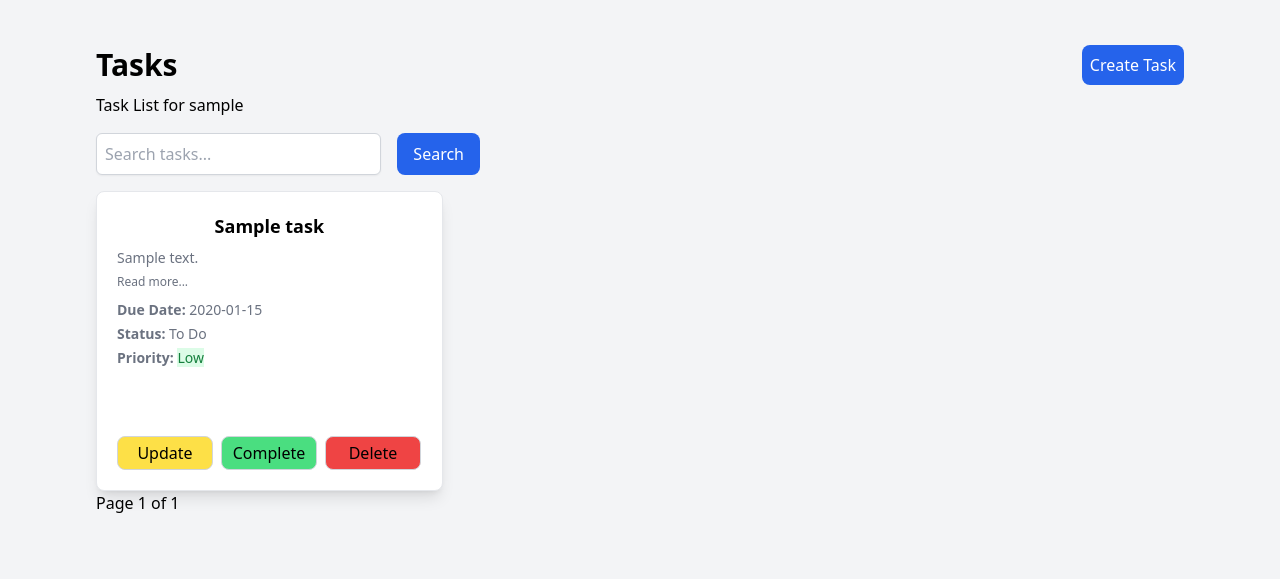
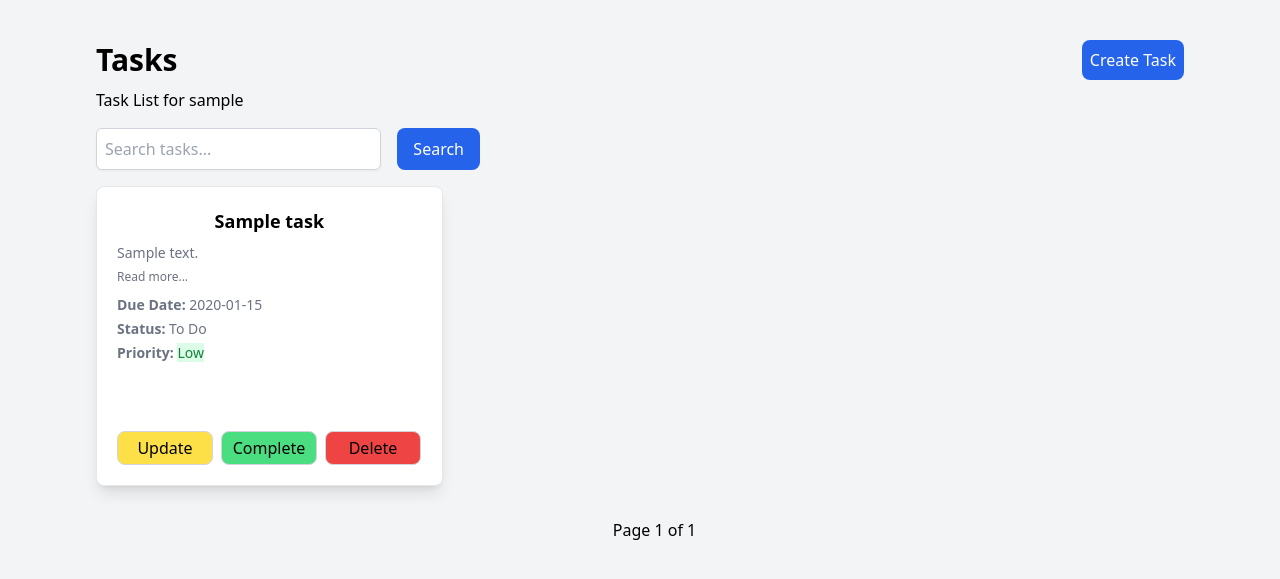
Before and after one commit to mpbe/TaskManager, a Flask app: page /tasks/ in a window 1280 px wide. Shown: the part 52-631 px from the top of the page. Run offline with Flask 3, Linux system fonts and the light colour scheme; a user stored in the database is signed in; tables that the repository leaves empty hold one stand-in row (values such as "Sample post"); some libraries are stand-ins or nearby versions.

Commit message:
pagination styling implemented, and other small styling fixes

```diff
--- a/app/templates/tasks.html
+++ b/app/templates/tasks.html
@@ -84,6 +84,10 @@
         </div>
 
 <!--        if no tasks exist, display this instead-->
+        {%elif search_term%}
+        <div class="mt-20 space-y-2">
+            <h3 class="text-lg font-semibold">No results</h3>
+        </div>
         {%else%}
         <div class="mt-20 space-y-2">
             <h3 class="text-lg font-semibold">You have no Tasks!</h3>
@@ -92,15 +96,24 @@
         {%endif%}
 
 <!--        pagination-->
-        <div>
+        <div class="flex justify-center gap-5 mt-6">
             {%if pagination.has_prev%}
-            <a href="{{url_for('tasks.tasks', page=pagination.prev_num, search=search_term)}}">Previous</a>
+            <a href="{{url_for('tasks.tasks', page=pagination.prev_num, search=search_term)}}"
+               class="border border-gray-300 rounded-md px-3 py-2 hover:bg-gray-200">Previous</a>
+            {%else%}
+            <a class="border border-gray-300 rounded-md px-3 py-2 hover:bg-gray-200 invisible">Previous</a>
             {%endif%}
 
-            <span>Page {{pagination.page}} of {{pagination.pages}}</span>
+            {%if pagination.pages != 0%}
+            <span class="px-3 py-2">Page {{pagination.page}} of {{pagination.pages}}</span>
+            {%endif%}
 
             {%if pagination.has_next%}
-            <a href="{{url_for('tasks.tasks', page=pagination.next_num, search=search_term)}}">Next</a>
+            <a href="{{url_for('tasks.tasks', page=pagination.next_num, search=search_term)}}"
+               class="border border-gray-300 rounded-md px-3 py-2 hover:bg-gray-200"
+               >Next</a>
+            {%else%}
+            <a class="border border-gray-300 rounded-md px-3 py-2 hover:bg-gray-200 invisible">Next</a>
             {%endif%}
         </div>
     </div>
```
